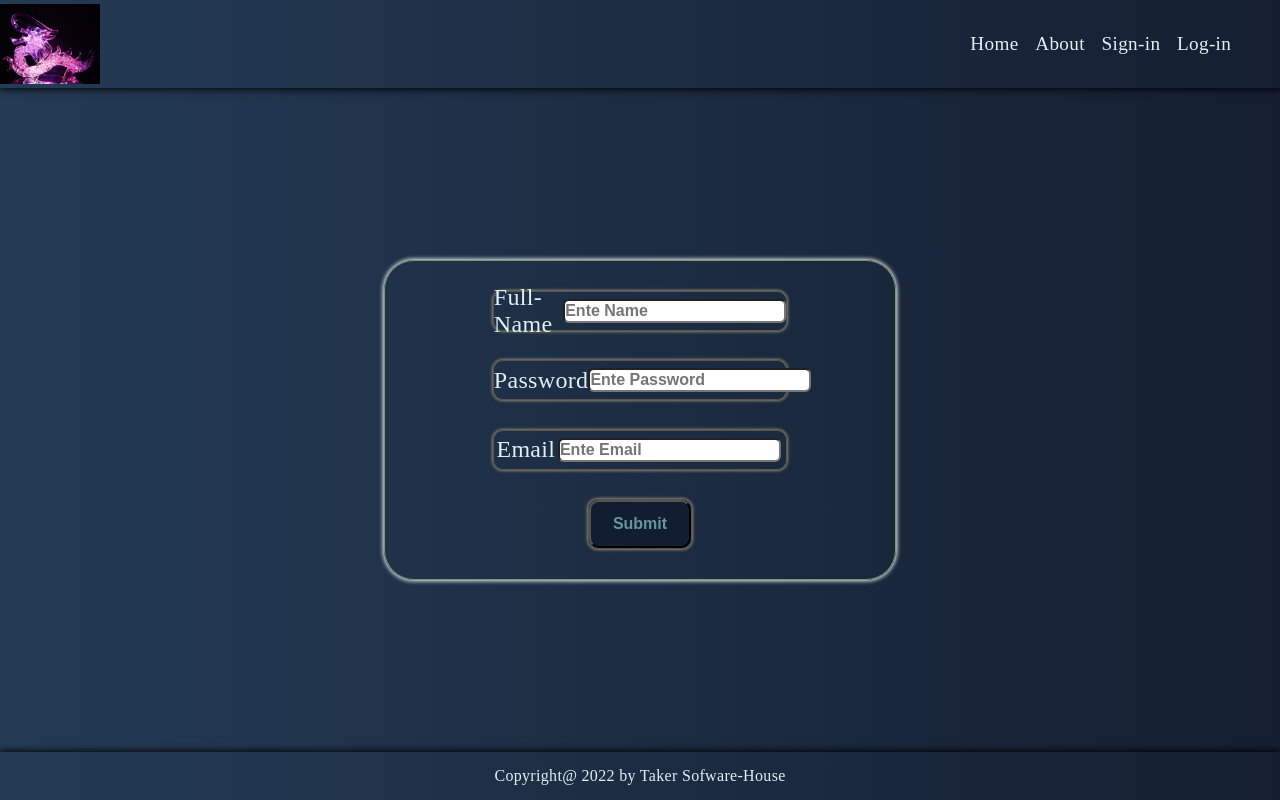
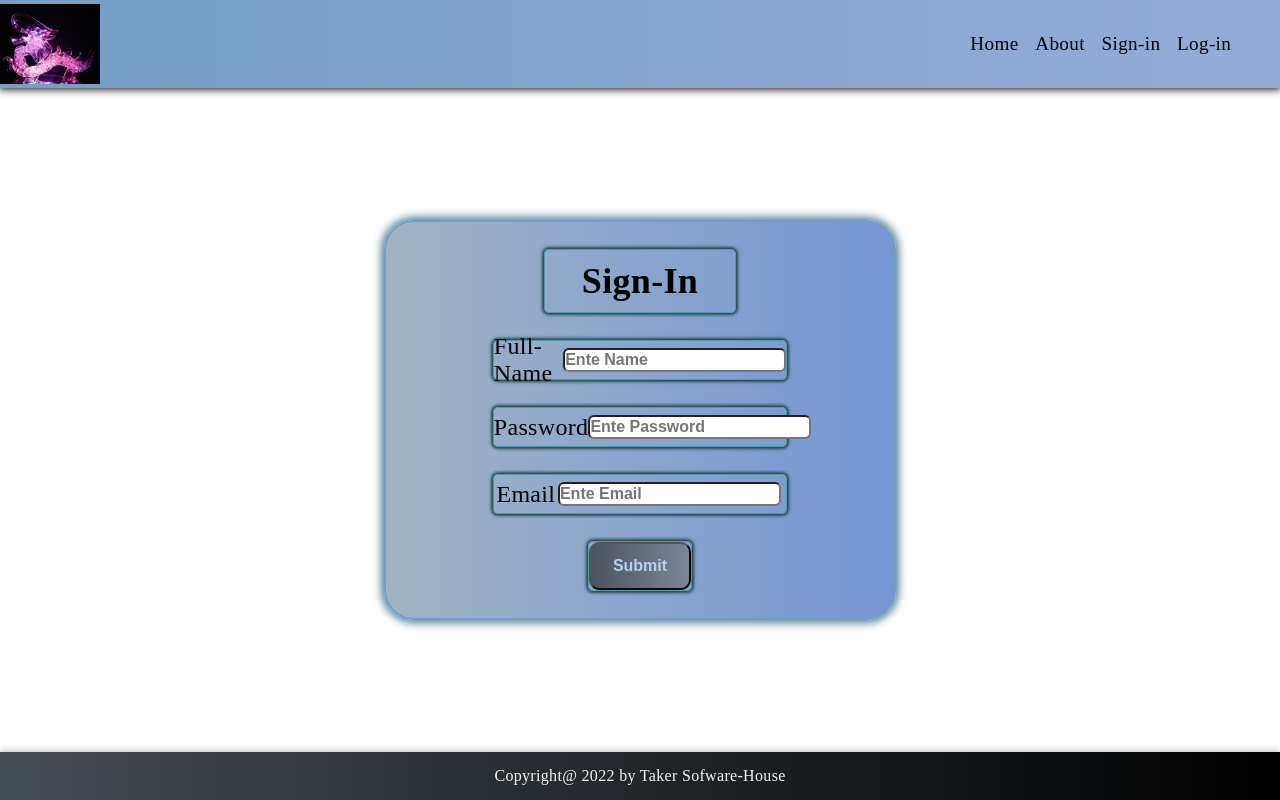
Before and after one commit to sameershahid1/Mini_React_Projects, a React (Create React App) app in the folder Practice/prac/: page / in a window 1280 px wide. Built offline with nearby package versions, Linux system fonts and the light colour scheme.

Commit message:
Styling is Updated

```diff
--- a/Practice/prac/src/Components/CSS/Sign_in.css
+++ b/Practice/prac/src/Components/CSS/Sign_in.css
@@ -1,6 +1,7 @@
 .Form
 {
-    height: 45vh;
+
+    height: 50vh;
     display: flex;
     align-items: center;
     justify-content: center;
@@ -8,24 +9,26 @@
 }
 
 .Form-Container{
+    background: linear-gradient(to right, #a0b3c5, #7596d4);
+    color: rgb(2, 1, 1);
     width: 40vw;
-    height: 40vh;
+    height: 50vh;
     display: flex;
     flex-flow: column wrap;
     justify-content:space-evenly;
     align-items: center;
-    border: 1px solid rgb(113, 155, 113);
+    border: 2px solid rgb(111, 157, 196);
     border-radius: 30px;
-    box-shadow:0 0 4px 1px whitesmoke;
+    box-shadow:0 0 9px 3px rgb(85, 129, 153);
 }
 
 
 .Form-Container> div
 {
     display: flex;
-    border-radius:10px;
-    box-shadow: 0 0 3px 1px rgb(136, 136, 107);
-    border:1px solid rgb(95, 81, 81);
+    border-radius:5px;
+    box-shadow: 0 0 3px 2px rgb(32, 71, 77);
+    border:1px solid rgb(78, 154, 173);
 }
 
 .Name,.Password,.Email
@@ -40,7 +43,7 @@
 .Password:hover,
 .Email:hover
 {
-    background-color:rgb(129, 177, 177);
+    background-color:rgb(111, 154, 180);
     color: black;
 }
 
@@ -61,5 +64,13 @@
 
 .btn-container:hover
 {
-    box-shadow: 0 0 3px 1px black;
+    box-shadow: 0 0 5px 2px rgb(2, 1, 1);
 }
+
+.Heading-1
+{
+    width:15vw;
+    height:8vh;
+    justify-content: center;
+    align-items: center;
+}
--- a/Practice/prac/src/Components/MainContent.js
+++ b/Practice/prac/src/Components/MainContent.js
@@ -1,5 +1,6 @@
 import React from 'react'
 import { useState } from 'react';
+
 import Jokes_List from './Jokes_List';
 import Sign_in from './Sign_in'
 
--- a/Practice/prac/src/Components/Sign_in.js
+++ b/Practice/prac/src/Components/Sign_in.js
@@ -9,6 +9,9 @@ function Sign_in() {
   return (
     <div className='Form'>
         <form className='Form-Container' autoComplete=''>
+           <div className='Heading-1'>
+            <h2>Sign-In</h2>
+           </div>
             {/*Name*/}
             <div className='Name'>
             <label>Full-Name</label>
--- a/Practice/prac/src/index.css
+++ b/Practice/prac/src/index.css
@@ -24,14 +24,9 @@ img {
 {
     width: 100vw;
     height: 100vh;
-    color: rgb(225, 239, 245);
+    color: rgb(0, 0, 0);
     font-size: 1.2rem;
     letter-spacing: 0.02rem;
-    /* fallback for old browsers */
-    background: -webkit-linear-gradient(to right, #243B55, #141E30);
-    /* Chrome 10-25, Safari 5.1-6 */
-    background: linear-gradient(to right, #243B55, #141E30);
-    /* W3C, IE 10+/ Edge, Firefox 16+, Chrome 26+, Opera 12+, Safari 7+ */
 }
 
 
@@ -49,6 +44,7 @@ img {
 
 .Header-menu
 {
+    background: linear-gradient(to right, #759dc5, #94acd8);
     padding: 0;
     margin: 0;
     height: 11vh;
@@ -75,6 +71,7 @@ img {
 .m-1:hover
 {
     font-size: 1.4rem;
+    text-decoration:underline;
     transition: 0.3s ease-in all;
 }
 
@@ -82,10 +79,12 @@ img {
 
 .Footer-menu
 {
+    background: linear-gradient(to right, #444c53, #000000);
+    color:whitesmoke;
     text-align: center;
     height: 6vh;
     padding-top: 12px;
-    box-shadow: 0 0 7px 1px black;
+    box-shadow: 0 0 7px 1px rgb(187, 187, 187);
 }
 
 /*Main Section*/
@@ -146,10 +145,15 @@ img {
 
 .btn{
     border-radius: 10px;
-    background-color: #111d31;
+    background: linear-gradient(to right, #4a545e, #7b8699);
     font-size: 1rem;
     font-weight:900;
-    color: #8acdcfb0;
+    color:rgb(183, 208, 238);
     width: 8vw;
     height:6vh;
 }
+
+.btn:hover
+{
+    background: linear-gradient(to right, #4a545e, #616879);
+}
```
